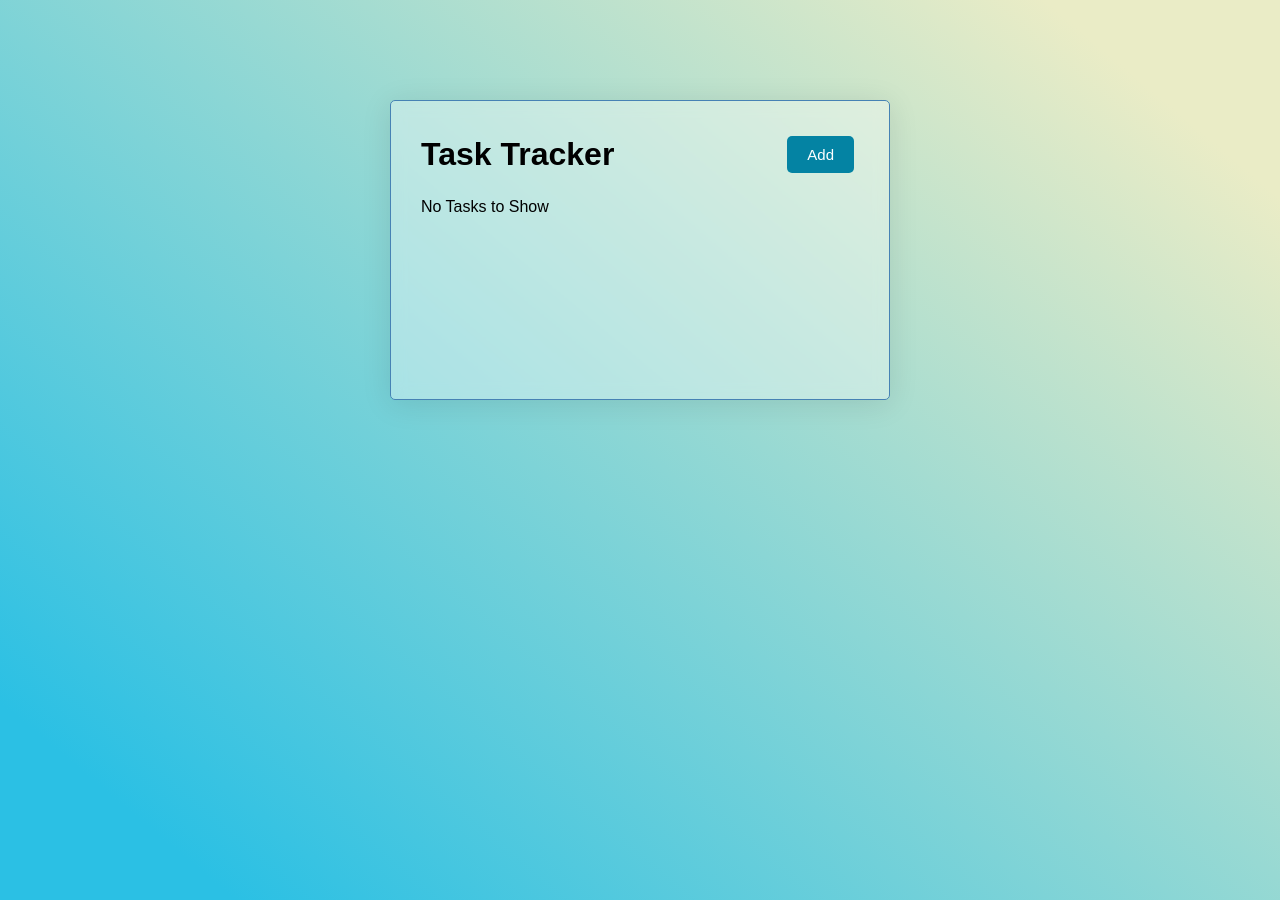
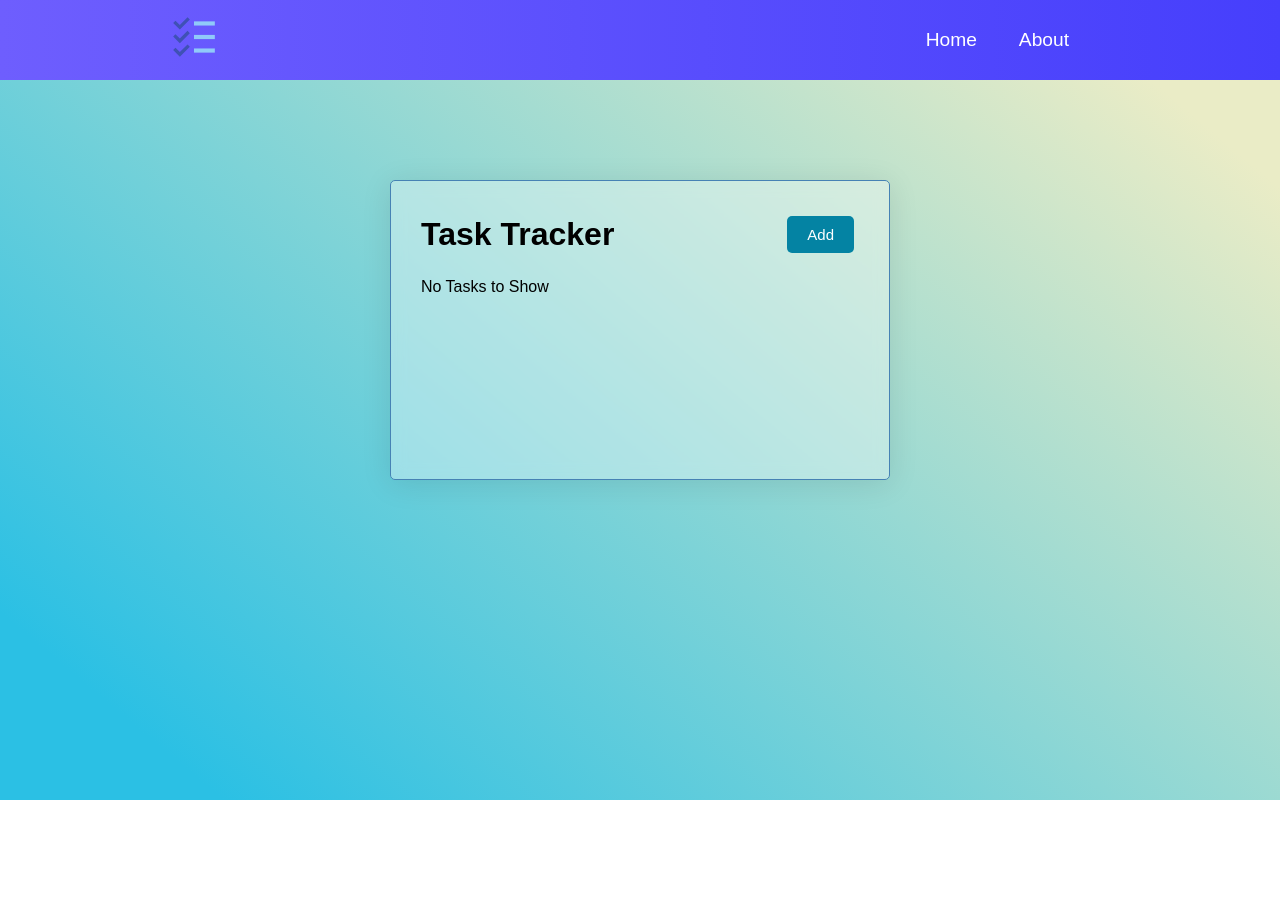
Before and after one commit to Janiite/react-to-do, a React (Create React App) app in the folder frontend/: page / in a window 1280 px wide. After the commit the page ends 800 px from the top, so only its background shows below. Built offline with nearby package versions, Linux system fonts and the light colour scheme; no server answers.

Commit message:
navbar added

```diff
--- a/frontend/package.json
+++ b/frontend/package.json
@@ -3,6 +3,9 @@
   "version": "0.1.0",
   "private": true,
   "dependencies": {
+    "@fortawesome/fontawesome-svg-core": "^6.1.1",
+    "@fortawesome/free-regular-svg-icons": "^6.1.1",
+    "@fortawesome/free-solid-svg-icons": "^6.1.1",
     "@testing-library/jest-dom": "^5.16.4",
     "@testing-library/react": "^13.0.1",
     "@testing-library/user-event": "^13.5.0",
--- a/frontend/public/index.html
+++ b/frontend/public/index.html
@@ -24,6 +24,14 @@
       work correctly both with client-side routing and a non-root public URL.
       Learn how to configure a non-root public URL by running `npm run build`.
     -->
+
+    <script src="https://kit.fontawesome.com/6b80cf7c13.js" crossorigin="anonymous"></script>
+
+    <meta name="viewport" content="width=device-width, initial-scale=1.0">
+    <link rel="preconnect" href="https://fonts.googleapis.com">
+<link rel="preconnect" href="https://fonts.gstatic.com" crossorigin>
+<link href="https://fonts.googleapis.com/css2?family=Cinzel:wght@500&family=Montserrat&display=swap" rel="stylesheet">
+<link rel="stylesheet" href="path/to/font-awesome/css/font-awesome.min.css">
     <title>React App</title>
   </head>
   <body>
--- a/frontend/src/App.css
+++ b/frontend/src/App.css
@@ -1,38 +1,6 @@
-.App {
-  text-align: center;
+*{
+  box-sizing: border-box;
+  margin:0;
+  padding:0;
+  font-family: 'Monterrat', sans-serif;
 }
-
-.App-logo {
-  height: 40vmin;
-  pointer-events: none;
-}
-
-@media (prefers-reduced-motion: no-preference) {
-  .App-logo {
-    animation: App-logo-spin infinite 20s linear;
-  }
-}
-
-.App-header {
-  background-color: #282c34;
-  min-height: 100vh;
-  display: flex;
-  flex-direction: column;
-  align-items: center;
-  justify-content: center;
-  font-size: calc(10px + 2vmin);
-  color: white;
-}
-
-.App-link {
-  color: #61dafb;
-}
-
-@keyframes App-logo-spin {
-  from {
-    transform: rotate(0deg);
-  }
-  to {
-    transform: rotate(360deg);
-  }
-}
--- a/frontend/src/App.js
+++ b/frontend/src/App.js
@@ -8,6 +8,7 @@ import Tasks from "./Components/Tasks";
 import AddTask from "./Components/AddTask";
 import Axios from "axios"; //Server API
 import{BrowserRouter as Router, Routes, Route, Link,} from 'react-router-dom'
+import Navbar from "./Components/Navbar/Navbar";
 
 
 function App() {
@@ -64,7 +65,10 @@ function App() {
       </Routes> */}
 
 
+
+      <Navbar />
       <div className="container">
+
         <Header
           onAdd={() => setShowAddTask(!showAddTask)}
           showAdd={showAddTask}
@@ -81,6 +85,7 @@ function App() {
           "No Tasks to Show"
         )}
       </div>
+
     {/* </Router> */}
     </>
   );
--- /dev/null
+++ b/frontend/src/Components/Navbar/MenuItems.jsx
@@ -0,0 +1,14 @@
+ const MenuItems = [
+    {
+        title: "Home",
+        url:"#",
+        cName: "nav-links"         //Css class name
+    },
+    {
+        title: "About",
+        url:"https://www.lifehack.org/859340/todo-list",
+        cName: "nav-links"
+    },
+]
+
+export default MenuItems
--- /dev/null
+++ b/frontend/src/Components/Navbar/Navbar.css
@@ -0,0 +1,115 @@
+.NavbarItems{
+    background: linear-gradient(90deg, rgb(110,94,254) 0%, rgba(70,63,252,1) 100%);
+    height:80px;
+    display:flex;
+    justify-content: center;
+    align-items: center;
+    font-size: 1.2rem;
+}
+
+.navbar-logo{
+    color: #fff;
+    justify-content: start;
+    margin-left: 20px;
+    cursor: pointer;
+}
+
+.fa-react{
+    margin-left: 0.5rem;
+    font-size: 1.6rem;
+
+}
+
+.nav-menu{
+    display: grid;
+    grid-template-columns: repeat(5,auto);
+    grid-gap: 10px;
+    list-style: none;
+    text-align: center;
+    width: 70vw;
+    justify-content: end;
+    margin-right: 1rem;
+}
+
+.nav-links{
+    color: white;
+    text-decoration: none;
+    padding: 0.6rem 1rem;
+
+}
+
+.nav-links:hover{
+    background-color: #6d76f7;
+    border-radius: 4px;
+    transition: all 0.2 s ease-out;
+}
+
+.fa-bars{
+    color: #fff
+}
+
+
+.menu-icon{
+    display: none;
+}
+
+@media screen and (max-width: 960px){
+    .NavbarItems{
+        position: relative ;
+    }
+
+    .nav-menu{
+            display:flex ;
+            flex-direction: column;
+            width: 100%;
+            height: 500px ;
+            position: absolute;
+            top:80px;
+            left: -100%;
+            opacity: 1 ;
+            transition:all 0.5s ease ;
+    }
+
+    .nav-menu.active{
+            background-color: #6668f4;
+            left: 0;
+            opacity: 1;
+            transition: all 0.5s ease;
+            z-index: 1;
+    }
+    .nav-links{
+         text-align: center;
+          padding: 2rem;
+          width:100%;
+        display: table;
+
+    }
+    .nav-links:hover{
+        background-color: #7577fa;
+        border-radius: 0;
+   }
+
+   .navbar-logo {
+            font-size: 50px;
+            position: absolute;
+            top:0;
+            left:0;
+            transform: translate(25%, 50%);
+   }
+
+   .menu-icon{
+            display: block;
+            position: absolute;
+            top:0;
+            right: 0;
+            transform: translate(-100%, 60%);
+            font-size: 1.8rem;
+            cursor: pointer;
+   }
+
+   .fa-times{
+        color:#fff;
+        font-size: 2rem;
+   }
+
+}
--- /dev/null
+++ b/frontend/src/Components/Navbar/Navbar.jsx
@@ -0,0 +1,41 @@
+import React from 'react'
+import MenuItems from './MenuItems'
+import  './Navbar.css'
+import { FcTodoList} from "react-icons/fc"
+import { useState } from "react";
+
+const Navbar = () => {
+
+const [clicked, setClicked] = useState(false);
+
+const handleClick= () => {
+     {setClicked(!clicked)}
+ }
+
+
+  return (
+    <nav className="NavbarItems">
+        <h1 className="navbar-logo"><FcTodoList size="50px" /></h1>
+        <div className="menu-icon" onClick={handleClick}>
+             <i className = {clicked ? 'fas fa-times' : 'fas fa-bars'}>   </i>
+
+        </div>
+        <ul className={clicked? 'nav-menu active' : 'nav-menu'}>
+            {MenuItems.map((item, index) => {
+                return(
+                       <li key={index}><a className={item.cName} href={item.url}target="_blank">
+                                {item.title}
+                            </a>
+                        </li>
+                )
+
+            })}
+
+        </ul>
+
+
+    </nav>
+  )
+}
+
+export default Navbar
--- a/frontend/src/index.css
+++ b/frontend/src/index.css
@@ -32,25 +32,6 @@ body {
   align-items: center;
   margin-bottom: 20px;
 }
-
-
-  ul {
-    list-style: none;
-    margin: 0;
-    padding: 0
-}
-
-li {
-  background: #fff;
-  height: 40px;
-  line-height: 40px;
-  color: #666
-}
-
-li:nth-child(2n) {
-  background: #f7f7f7
-}
-
 
 .btn {
   display: inline-block;
```
Also changed, not shown: frontend/src/Components/NavbarButton.css (added), frontend/src/Components/NavbarButton.jsx (added), 1 other file (tests, documents, lock files or other folders). Lines whose indentation alone changed are shown as unchanged.
